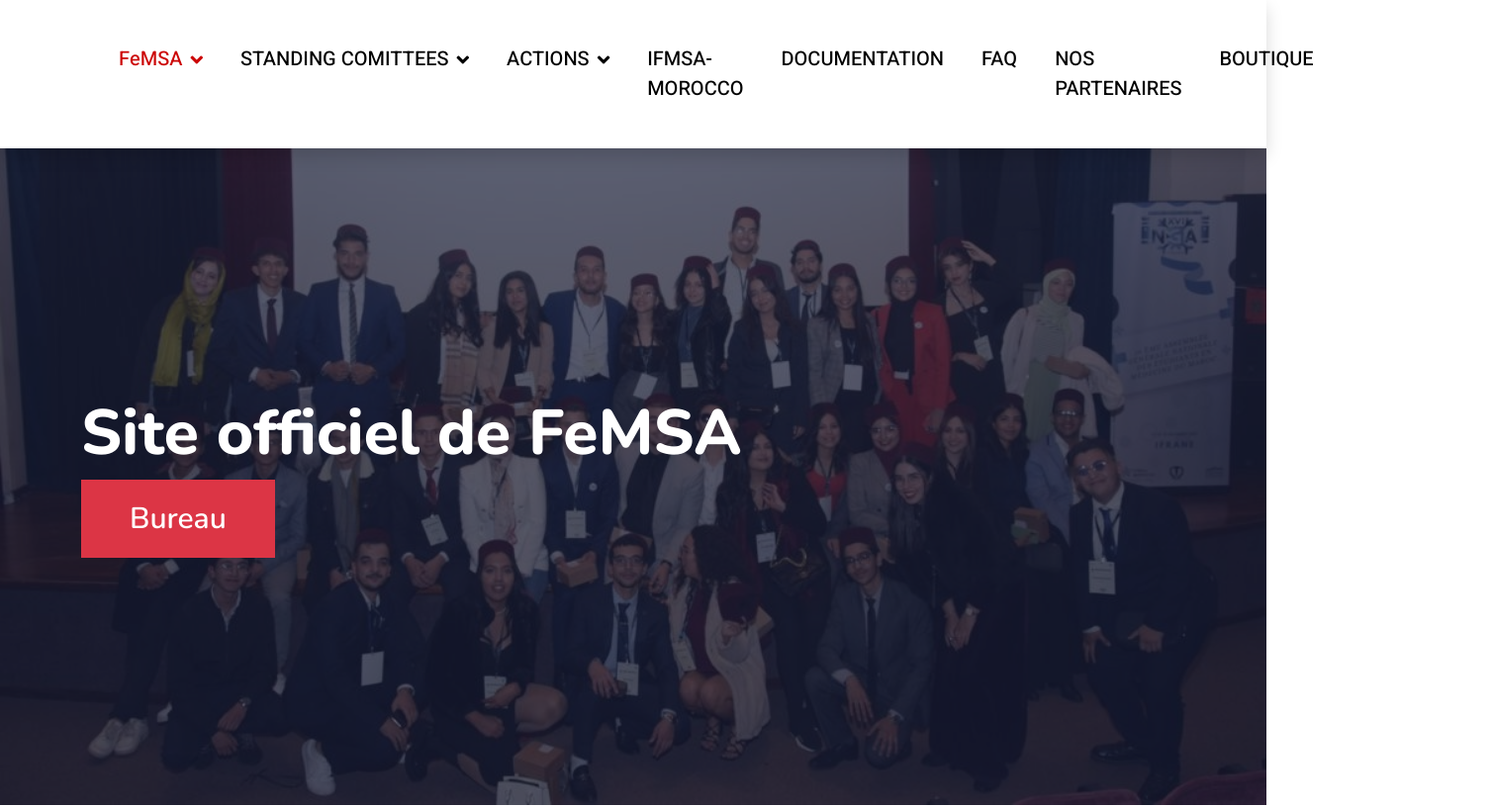
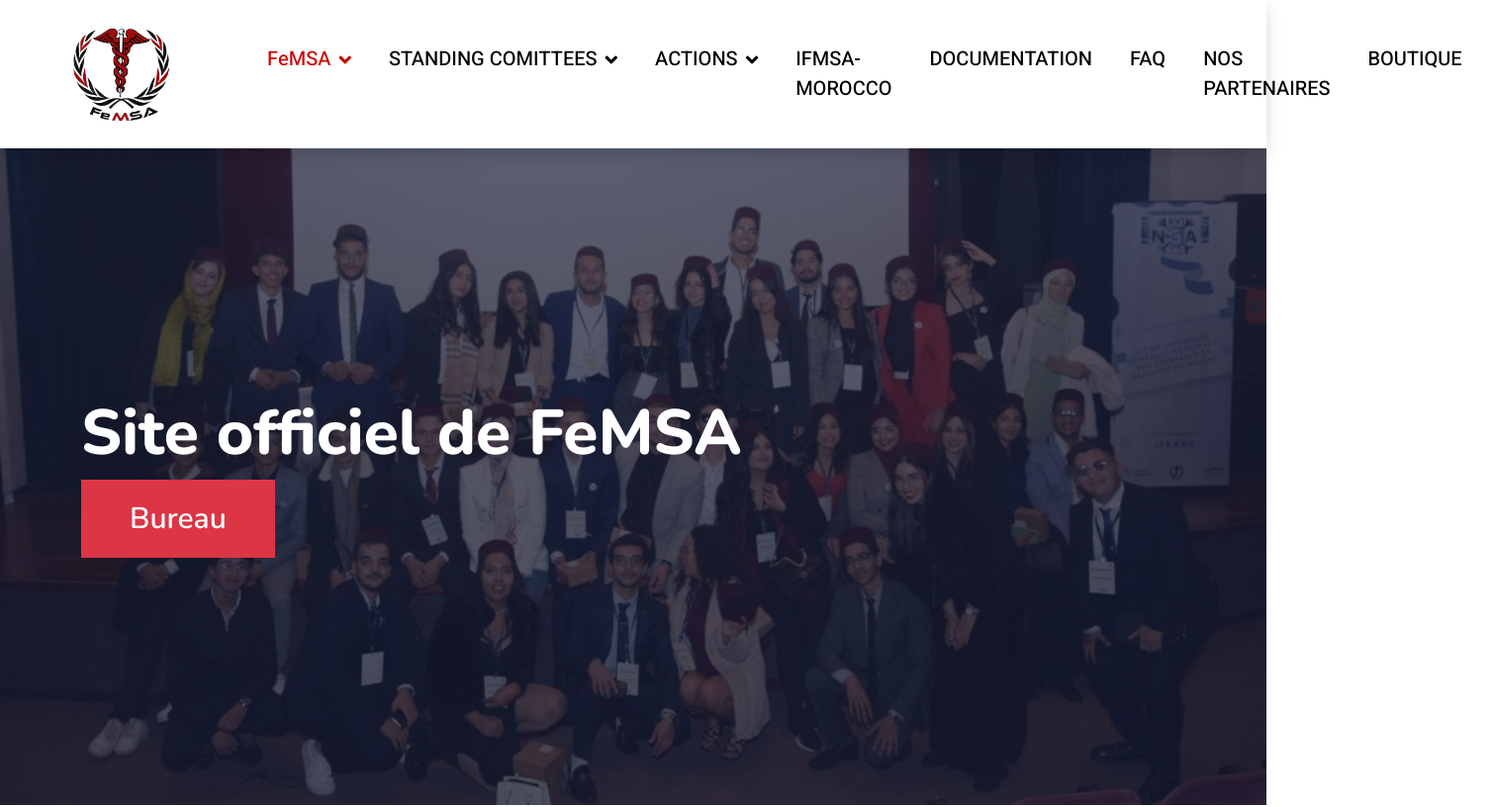
Before and after one commit to Mehdialaoui02/FeMSA, a plain HTML site: page index.html in a window 1280 px wide. Shown: the top 816 px of the page at 99% size, 1508 px wide, since content can reach past the window. Drawn offline with nearby package versions, Linux system fonts and the light colour scheme.

Commit message:
fixed logo

```diff
--- a/index.html
+++ b/index.html
@@ -49,7 +49,7 @@
     <!-- Navbar Start -->
     <nav class="navbar navbar-expand-lg bg-white navbar-light shadow sticky-top p-0">
         <a href="index.html" class="navbar-brand d-flex align-items-center px-4 px-lg-5">
-            <h2 class="m-0 text-primary"><img id="logo" class="img-fluid" src="img/Logo_FeMSA.png"></h2>
+            <h2 class="m-0 text-primary"><img id="logo" src="img/Logo_FeMSA.png"></h2>
 
         </a>
         <button type="button" class="navbar-toggler me-4" data-bs-toggle="collapse" data-bs-target="#navbarCollapse">
```
